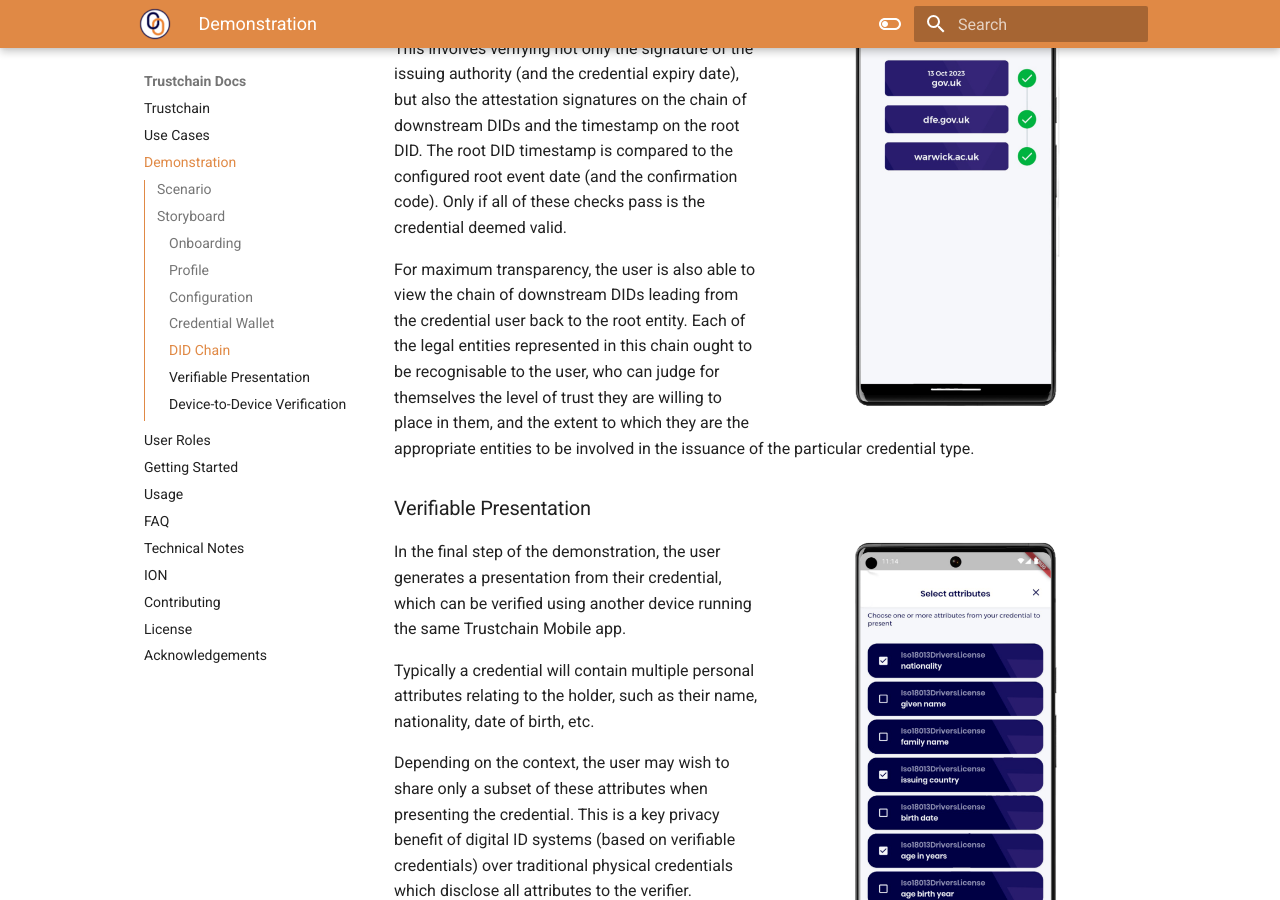
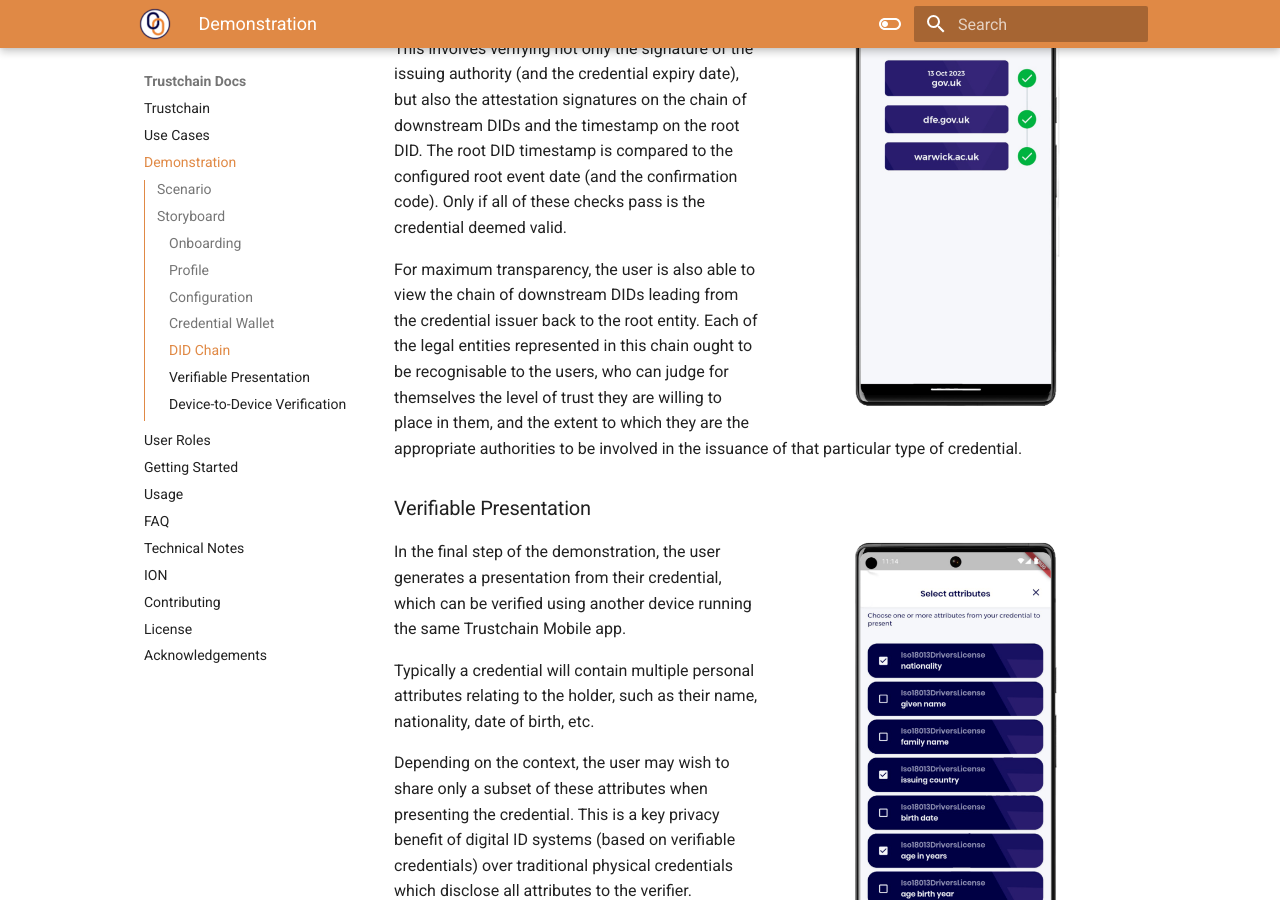
Before and after one commit to alan-turing-institute/trustchain, an MkDocs documentation site: the page built from docs/demo.md, in a window 1280 px wide and 900 px high, scrolled down 4006 px. Built offline with MkDocs 1.6.1 and Material for MkDocs 9.7.7, drawn with Linux system fonts in a browser that asks for light colours; nearby versions of some CDN libraries; library files that are not in the unit come from our copies; some of the changed text lies outside the part shown.

Commit message:
Tweak text in demo docs page

```diff
--- a/docs/demo.md
+++ b/docs/demo.md
@@ -4,7 +4,7 @@ This page outlines a demonstration of the Verifiable Credentials use case. To ru
 
 ## Scenario
 
-For this demonstration, we assume a scenario in which Trustchain is deployed at a national scale, to support a trustworthy and privacy-preserving digital identity system. The corresponding network of decentralised identifiers (DIDs) is depicted in the following figure.
+For this demonstration we assume a scenario in which Trustchain is deployed at a national scale, to support a trustworthy and privacy-preserving digital identity system. The corresponding network of decentralised identifiers (DIDs) is depicted in the following figure.
 
 In this scenario, the central government is the natural choice for the legal entity represented in the root DID. We stress, however, that this choice is merely an example intended to make for an easily relatable demonstration. In practice any organisation, public or private, may play this role.
 
@@ -108,7 +108,7 @@ All credentials received by the app are automatically checked for authenticity.
 This involves verifying not only the signature of the issuing authority (and the credential expiry date), but also the attestation signatures on the chain of downstream DIDs and the timestamp on the root DID.
 The root DID timestamp is compared to the configured root event date (and the confirmation code). Only if all of these checks pass is the credential deemed valid.
 
-For maximum transparency, the user is also able to view the chain of downstream DIDs leading from the credential user back to the root entity. Each of the legal entities represented in this chain ought to be recognisable to the user, who can judge for themselves the level of trust they are willing to place in them, and the extent to which they are the appropriate entities to be involved in the issuance of the particular credential type.
+For maximum transparency, the user is also able to view the chain of downstream DIDs leading from the credential issuer back to the root entity. Each of the legal entities represented in this chain ought to be recognisable to the users, who can judge for themselves the level of trust they are willing to place in them, and the extent to which they are the appropriate authorities to be involved in the issuance of that particular type of credential.
 
 
 ### Verifiable Presentation
```
